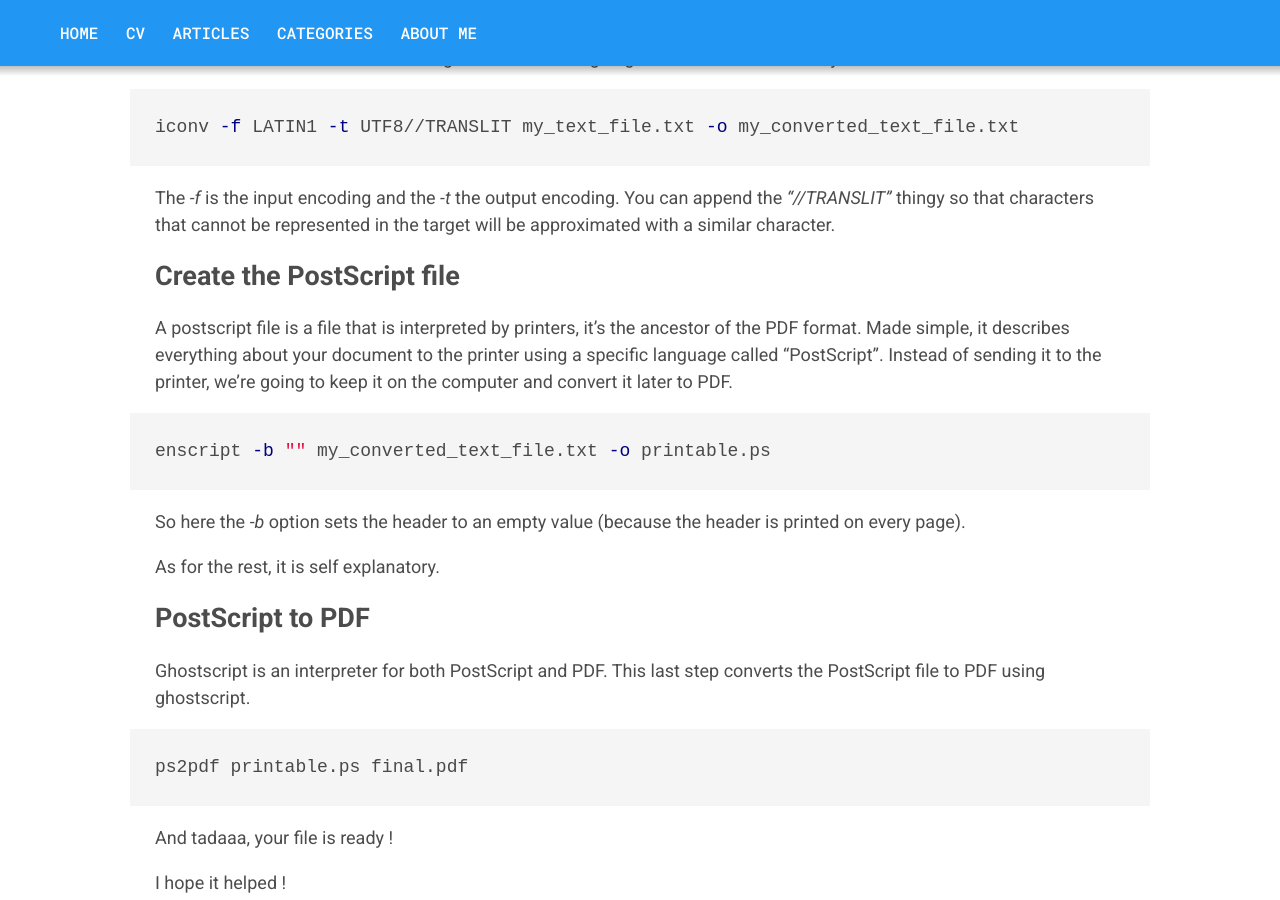
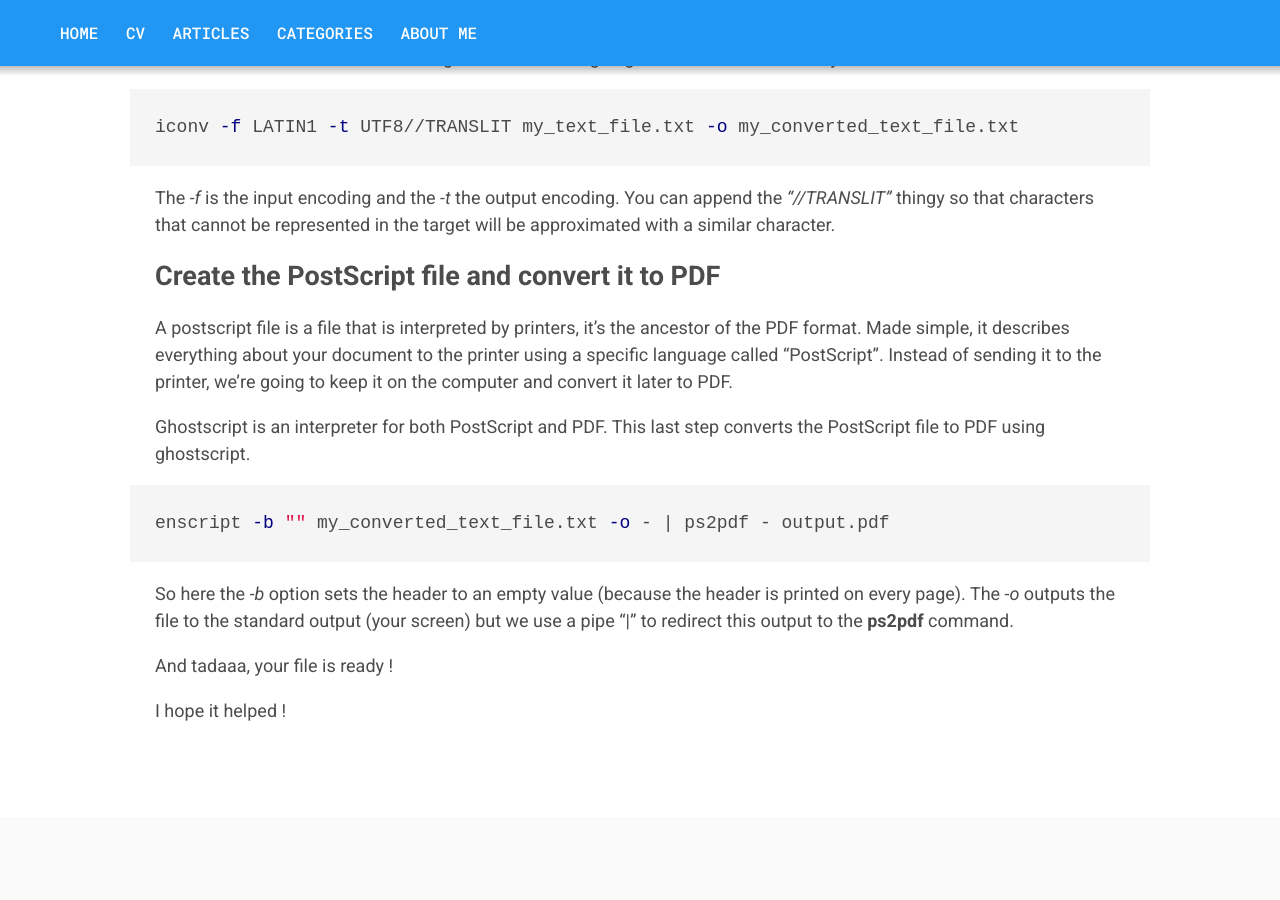
Before and after one commit to cristen/cristen.github.io, a Jekyll site: the page built from _posts/2016-09-18-how-to-convert-plain-text-to-pdf.markdown, in a window 1280 px wide and 900 px high, scrolled down 812 px. Built offline with Jekyll 4.4.1, drawn with Linux system fonts in a browser that asks for light colours.

Commit message:
Update plain text to pdf article

```diff
--- a/_posts/2016-09-18-how-to-convert-plain-text-to-pdf.markdown
+++ b/_posts/2016-09-18-how-to-convert-plain-text-to-pdf.markdown
@@ -25,20 +25,15 @@ iconv -f LATIN1 -t UTF8//TRANSLIT my_text_file.txt -o my_converted_text_file.txt
 
 The *-f* is the input encoding and the *-t* the output encoding. You can append the *“//TRANSLIT”* thingy so that characters that cannot be represented in the target will be approximated with a similar character.
 
-# Create the PostScript file
+# Create the PostScript file and convert it to PDF
 A postscript file is a file that is interpreted by printers, it’s the ancestor of the PDF format. Made simple, it describes everything about your document to the printer using a specific language called “PostScript”. Instead of sending it to the printer, we’re going to keep it on the computer and convert it later to PDF.
+
+Ghostscript is an interpreter for both PostScript and PDF. This last step converts the PostScript file to PDF using ghostscript.
+
 {% highlight bash %}
-enscript -b "" my_converted_text_file.txt -o printable.ps
+enscript -b "" my_converted_text_file.txt -o - | ps2pdf - output.pdf
 {% endhighlight %}
-So here the *-b* option sets the header to an empty value (because the header is printed on every page).
-
-As for the rest, it is self explanatory.
-
-# PostScript to PDF
-Ghostscript is an interpreter for both PostScript and PDF. This last step converts the PostScript file to PDF using ghostscript.
-{% highlight bash %}
-ps2pdf printable.ps final.pdf
-{% endhighlight %}
+So here the *-b* option sets the header to an empty value (because the header is printed on every page). The *-o* outputs the file to the standard output (your screen) but we use a pipe “\|” to redirect this output to the **ps2pdf** command.
 
 And tadaaa, your file is ready !
 
```
